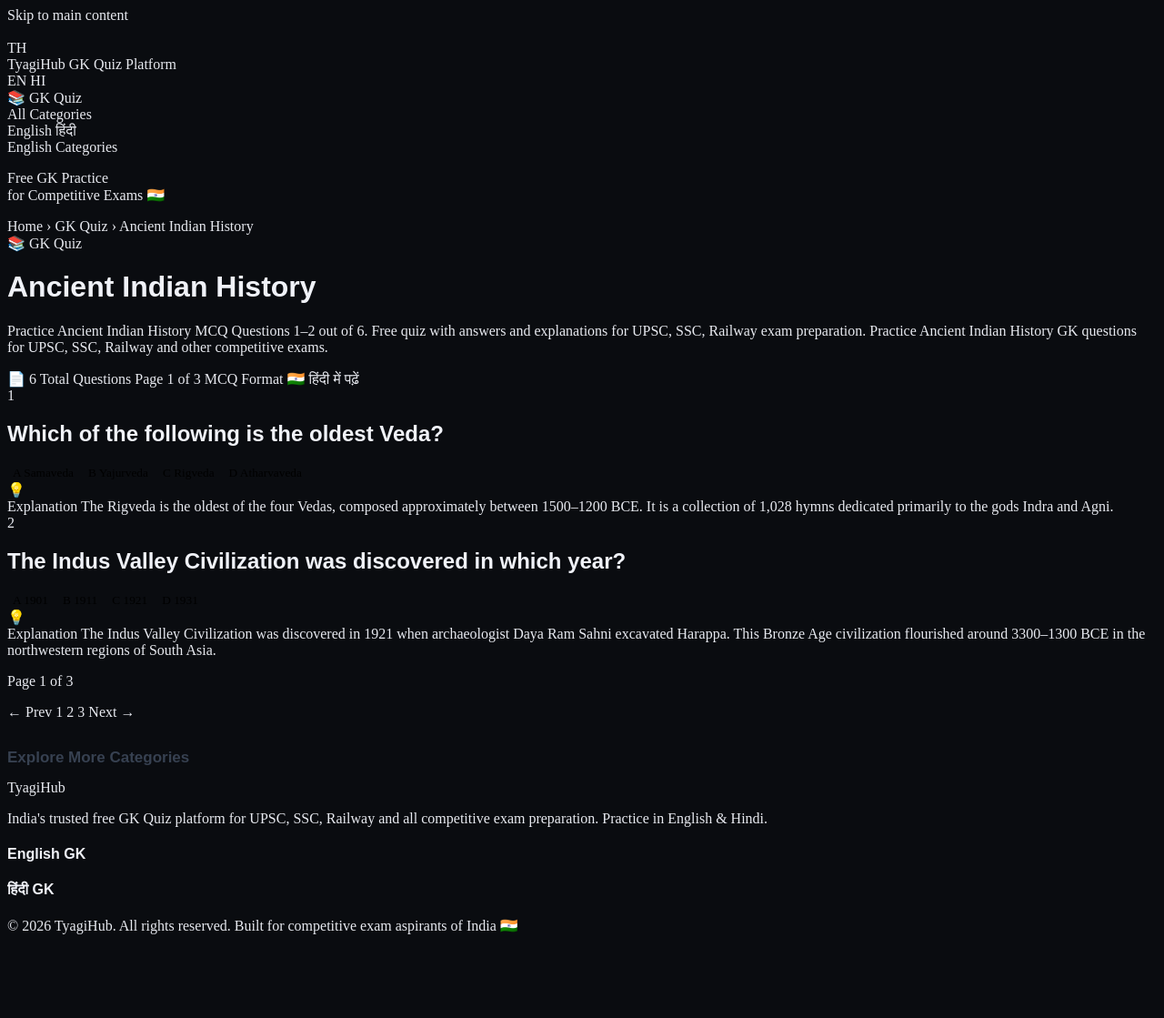
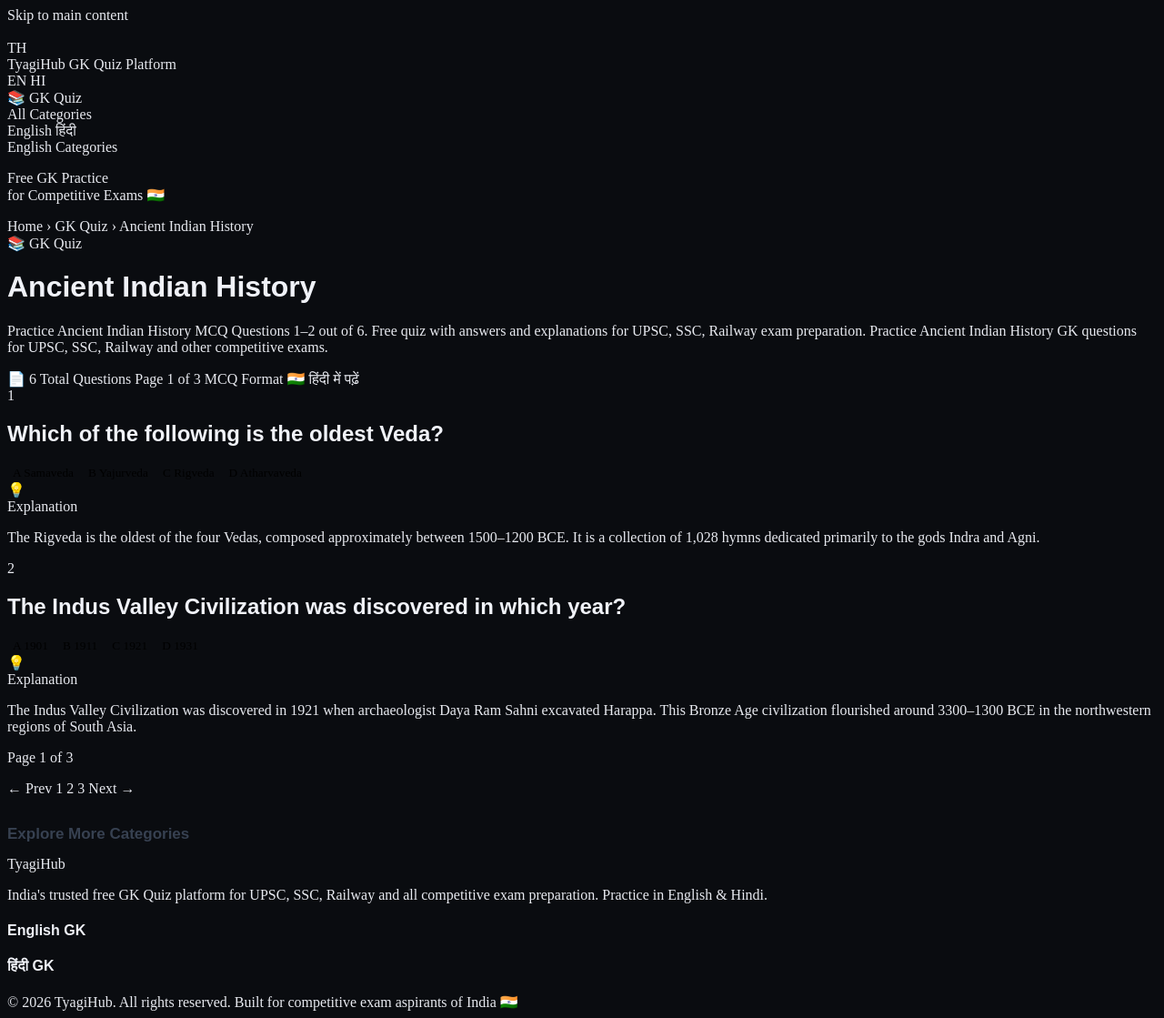
Before and after one commit to HimanshuTyagiJi/TyagiHub, a Jekyll site: the page built from gk/ancient-indian-history/index.html, in a window 1280 px wide. Shown: the whole page at 91% size. Built offline with Jekyll 4.4.1, drawn with Linux system fonts in a browser that asks for light colours; before the commit the page ends 1035 px from its top, so only the background shows below that.

Commit message:
Update question_card.html

```diff
--- a/_includes/question_card.html
+++ b/_includes/question_card.html
@@ -12,34 +18,48 @@
          id="q{{ num }}"
          data-qindex="{{ idx }}"
          data-correct="{{ q.correct_answer }}"
+         data-qnum="{{ num }}"
          aria-label="Question {{ num }}">
 
+  <!-- Question header: number badge + question text as H2 (page H1 is category title) -->
   <div class="question-header">
     <div class="q-number" aria-hidden="true">{{ num }}</div>
     <h2 class="q-text">{{ q.question }}</h2>
   </div>
 
+  <!-- Answer options — static HTML buttons, JS adds correct/wrong classes on click -->
   <div class="options-grid" role="group" aria-label="Answer options for question {{ num }}">
-
     {% assign options = "a,b,c,d" | split: "," %}
     {% for opt in options %}
       {% assign field = "option_" | append: opt %}
       {% assign label = opt | upcase %}
       <button class="option-btn"
+              type="button"
               data-option="{{ opt }}"
               aria-label="Option {{ label }}: {{ q[field] }}">
         <span class="opt-label" aria-hidden="true">{{ label }}</span>
         <span class="opt-text">{{ q[field] }}</span>
       </button>
     {% endfor %}
-
   </div>
 
-  <div class="explanation-box" role="alert" aria-live="polite">
+  <!--
+    EXPLANATION BOX
+    ★ SEO: Content is in the HTML source — Google indexes it.
+    ★ UX: Hidden visually until user answers (via .exp-hidden class removal in JS).
+    ★ Do NOT use display:none here — that prevents indexing.
+       Instead we use max-height + opacity CSS transition (class-toggled by JS).
+  -->
+  <div class="explanation-box exp-hidden"
+       role="region"
+       aria-label="Explanation for question {{ num }}"
+       aria-live="polite">
     <span class="exp-icon" aria-hidden="true">💡</span>
-    <div>
-      <span class="exp-label">Explanation</span>
-      {{ q.explanation }}
+    <div class="exp-content">
+      <span class="exp-label">
+        {% if page.lang == 'hi' %}व्याख्या{% else %}Explanation{% endif %}
+      </span>
+      <p class="exp-text">{{ q.explanation }}</p>
     </div>
   </div>
 
```
Also changed, not shown: other parts of _includes/question_card.html (+9 -3 lines).
